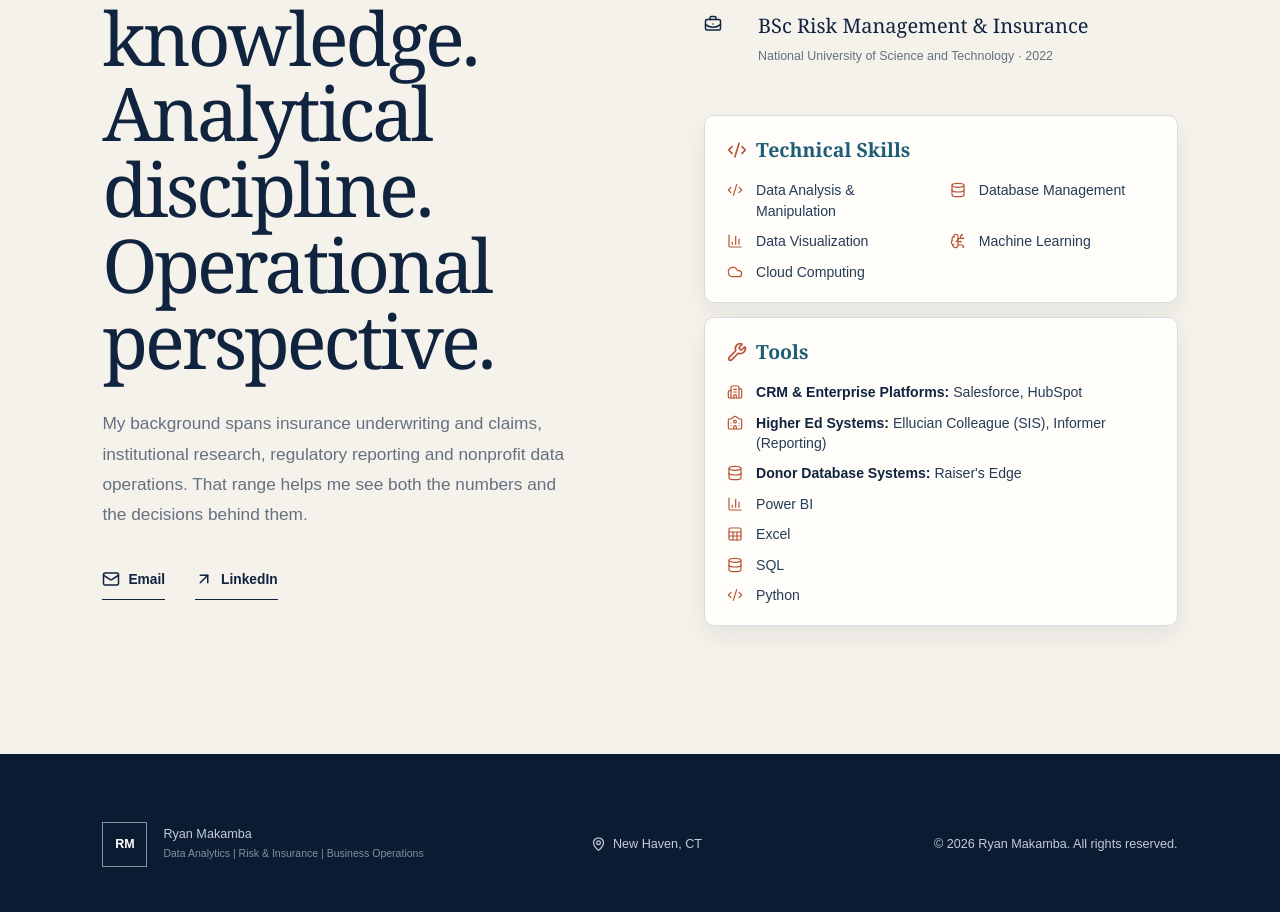
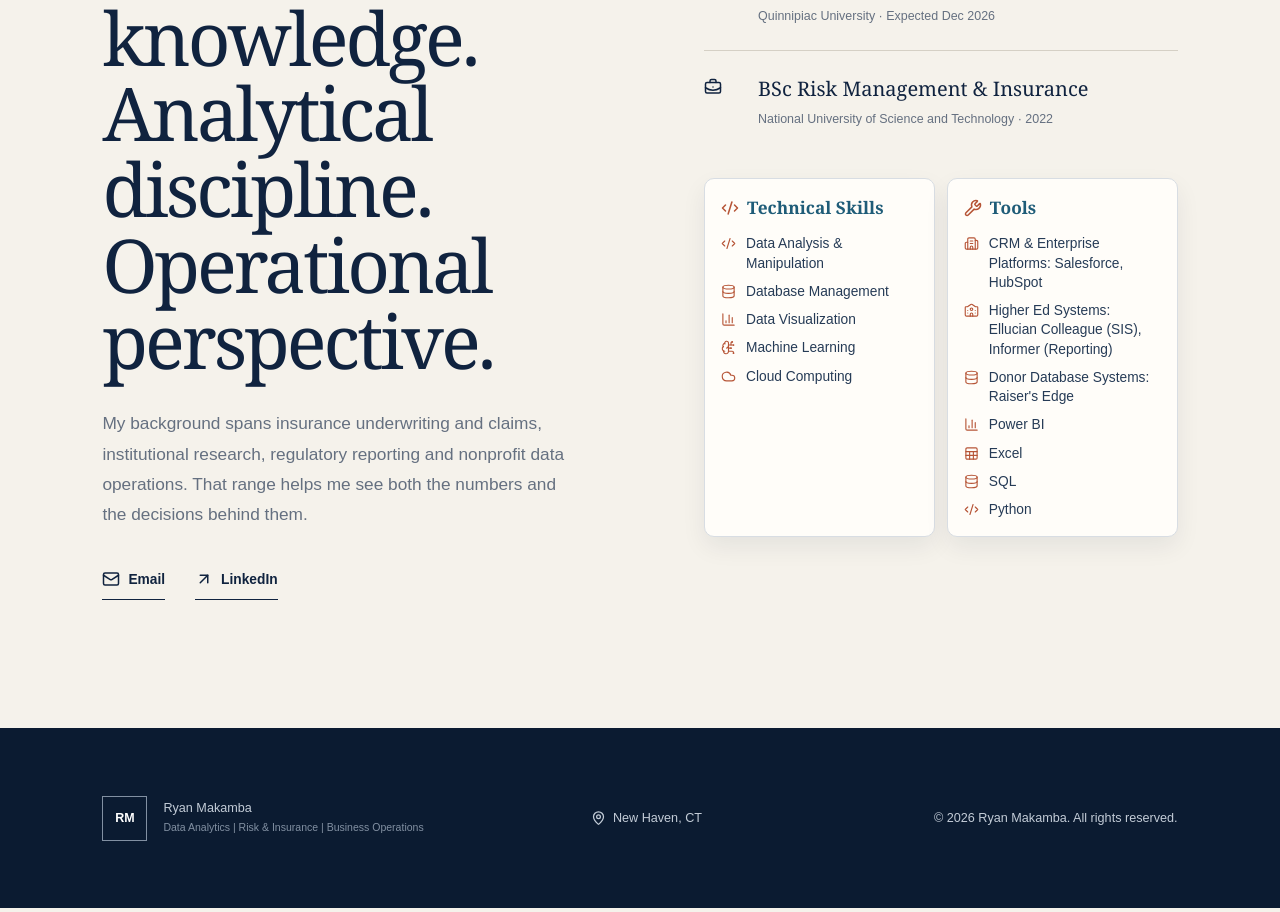
Before and after one commit to ryanmakamba-del/ryan-makamba-portfolio, a Next.js app: page / in a window 1280 px wide. Shown: the part 6574-7486 px from the top of the page. Built offline with nearby package versions, Linux system fonts and the light colour scheme.

Commit message:
Refine education skills layout

```diff
--- a/app/globals.css
+++ b/app/globals.css
@@ -74,15 +74,13 @@ h1 { font-family:Georgia,'Times New Roman',serif; font-size:clamp(4.6rem,9.7vw,9
 .credential b,.credential small { display:block; }
 .credential b { font-family:Georgia,serif; font-size:1.25rem; font-weight:500; }
 .credential small { margin-top:8px; color:var(--muted); font-size:.78rem; line-height:1.5; }
-.skills-grid { display:grid; grid-template-columns:1fr; gap:14px; margin-top:26px; }
-.skills-card { background:var(--white); border:1px solid #d8dde3; border-radius:10px; padding:20px 22px; box-shadow:0 10px 24px rgba(16,35,63,.07); }
-.skills-card h3 { margin:0 0 17px; display:flex; align-items:center; gap:9px; color:var(--blue); font-family:Georgia,serif; font-size:1.22rem; font-weight:600; }
-.skills-card h3 svg { width:20px; height:20px; color:var(--rust); }
-.skills-card ul { list-style:none; padding:0; margin:0; display:grid; gap:10px; }
-.technical-card ul { grid-template-columns:repeat(2,minmax(0,1fr)); column-gap:18px; }
-.skills-card li { display:grid; grid-template-columns:20px 1fr; gap:9px; align-items:start; color:#263b56; font-size:.88rem; line-height:1.45; }
-.skills-card li svg { width:16px; height:16px; margin-top:2px; color:var(--rust); stroke-width:1.8; }
-.skills-card li b { color:var(--ink); font-weight:800; }
+.skills-grid { display:grid; grid-template-columns:repeat(2,minmax(0,1fr)); gap:12px; margin-top:26px; align-items:stretch; }
+.skills-card { background:var(--white); border:1px solid #d8dde3; border-radius:10px; padding:17px 16px; box-shadow:0 10px 24px rgba(16,35,63,.07); }
+.skills-card h3 { margin:0 0 15px; display:flex; align-items:center; gap:8px; color:var(--blue); font-family:Georgia,serif; font-size:1.08rem; font-weight:600; }
+.skills-card h3 svg { width:18px; height:18px; color:var(--rust); }
+.skills-card ul { list-style:none; padding:0; margin:0; display:grid; gap:9px; }
+.skills-card li { display:grid; grid-template-columns:18px 1fr; gap:7px; align-items:start; color:#263b56; font-size:.86rem; line-height:1.4; }
+.skills-card li svg { width:15px; height:15px; margin-top:2px; color:var(--rust); stroke-width:1.8; }
 
 footer { background:#0b1b31; color:white; min-height:180px; padding:45px clamp(24px,8vw,130px); display:grid; grid-template-columns:1.4fr .7fr 1fr; align-items:center; gap:30px; }
 footer>div { display:flex; align-items:center; gap:16px; }
@@ -117,6 +115,6 @@ footer svg { width:15px; }
   .project { grid-template-columns:1fr; gap:12px; }
   .project-visual { grid-column:1; margin-top:20px; }
   .timeline article { grid-template-columns:1fr; gap:10px; }
-  .technical-card ul { grid-template-columns:1fr; }
+  .skills-grid { grid-template-columns:1fr; }
   footer { grid-template-columns:1fr; }
 }
--- a/app/page.tsx
+++ b/app/page.tsx
@@ -226,7 +226,7 @@ export default function Home() {
                 {tools.map(({ label, value, icon: Icon }) => (
                   <li key={label}>
                     <Icon />
-                    <span>{value ? <><b>{label}:</b> {value}</> : label}</span>
+                    <span>{value ? <>{label}: {value}</> : label}</span>
                   </li>
                 ))}
               </ul>
```
